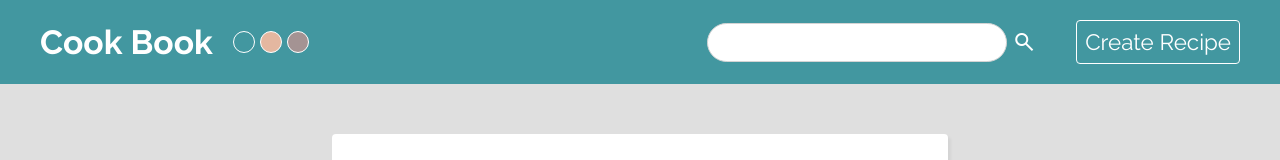
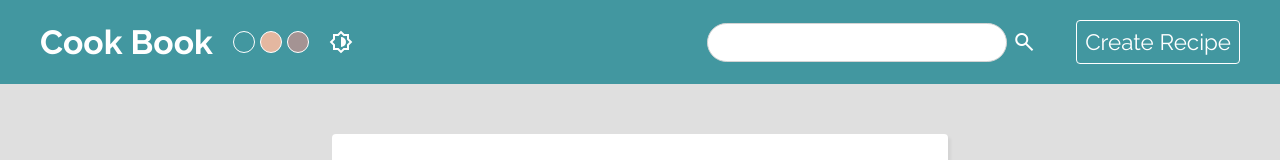
Before and after one commit to ort01/cook-book, a React (Create React App) app: page /recipes/1 in a window 1280 px wide. Shown: the top 160 px of the page. Built offline with nearby package versions, Linux system fonts and the light colour scheme; data requests are answered from the project's data file.

Commit message:
Light/Dark mode selector

```diff
--- a/src/components/ThemeSelector.js
+++ b/src/components/ThemeSelector.js
@@ -1,22 +1,42 @@
 import React from 'react'
 import "./ThemeSelector.scss"
 import { useThemeContext } from "../hooks/useThemeContext"
+import modeIcon from "../assets/mode-icon.svg"
 
 export default function ThemeSelector() {
 
-    const { changeColor } = useThemeContext()
+    const { changeColor, changeMode, mode } = useThemeContext()
+
     const themeColors = ["#4297a0", "#e4b7a0", "#A49393"]
 
+    const toggleMode = () => {
+
+        changeMode(mode === "light" ? "dark" : "light")
+        console.log(mode);
+    }
+
     return (
-        <div className='theme-selector'>
+        <div className='selector'>
+            <div className='selector__theme'>
                 {themeColors.map((color) => (
                     <div
-                    className="theme-selector__color"
+                        key={color}
+                        className="selector__theme--color"
                         style={{ background: color }}
                         onClick={() => {
                             changeColor(color)
                         }} />
                 ))}
             </div>
+            <div className="selector__mode">
+                <img
+                    src={modeIcon}
+                    alt="mode-icon"
+                    onClick={toggleMode}
+                    style={{ filter: mode === "light" ? "invert(100%)" : null }}
+                />
+            </div>
+        </div>
+
     )
 }
--- a/src/components/ThemeSelector.scss
+++ b/src/components/ThemeSelector.scss
@@ -1,9 +1,13 @@
-.theme-selector {
+.selector {
+    display: flex;
+    align-items: center;
+    margin-right: auto;
+
+    &__theme {
         display: flex;
         gap: 5px;
-    margin-right: auto;
 
-    &__color {
+        &--color {
             width: 20px;
             height: 20px;
             border: 1px solid #fff;
@@ -16,3 +20,15 @@
             }
         }
     }
+
+    &__mode {
+        margin: 5px 0 0 20px;
+
+        & img {
+            filter: #fff;
+            width: 24px;
+            height: 24px;
+            cursor: pointer;
+        }
+    }
+}
--- a/src/context/ThemeContext.js
+++ b/src/context/ThemeContext.js
@@ -6,8 +6,10 @@ export const ThemeContext = createContext() //this returns an object
 const themeReducer = (state, action) => { // two arguments: 1. current up to date state, 2. action object from dispatch
     //returning a value that represents the new state
     switch (action.type) {
-        case 'COLOR_CHANGE':
+        case 'CHANGE_COLOR':
             return { ...state, color: action.payload }
+        case 'CHANGE_MODE':
+            return { ...state, mode: action.payload }
         default:
             return state
     }
@@ -18,18 +20,25 @@ const themeReducer = (state, action) => { // two arguments: 1. current up to dat
 export function ThemeContextProvider({ children }) { // children prop represents any children COMPONENTS that the THemeProvider component wraps
 
 
-    const [state, dispatch] = useReducer(themeReducer, { color: "#4297a0" }) // 1. argument - reducerFunction for updating the state; 2.argument - initial state
+    const [state, dispatch] = useReducer(themeReducer, { // 1. argument - reducerFunction for updating the state; 2.argument - initial state
+        color: "#4297a0",
+        mode: "light"
+    })
 
     const changeColor = (color) => {
         //dispatch - is a way that we can dispatch (send) state change to the reducer function (themeReducer)
-        dispatch({ type: "COLOR_CHANGE", payload: color }) // argument is an action object with changed state (type of change, change itself - payload)
+        dispatch({ type: "CHANGE_COLOR", payload: color }) // argument is an action object with changed state (type of change, change itself - payload)
+    }
+
+    const changeMode = (mode) => {
+        dispatch({ type: "CHANGE_MODE", payload: mode })
     }
 
 
 
     return (
         //passing in the spreaded STATE object with function that can change the state
-        < ThemeContext.Provider value={{ ...state, changeColor }}>
+        < ThemeContext.Provider value={{ ...state, changeColor, changeMode }}>
             {children}
         </ThemeContext.Provider>
     )
```
Also changed, not shown: src/assets/mode-icon.svg (added). Lines whose indentation alone changed are shown as unchanged.
